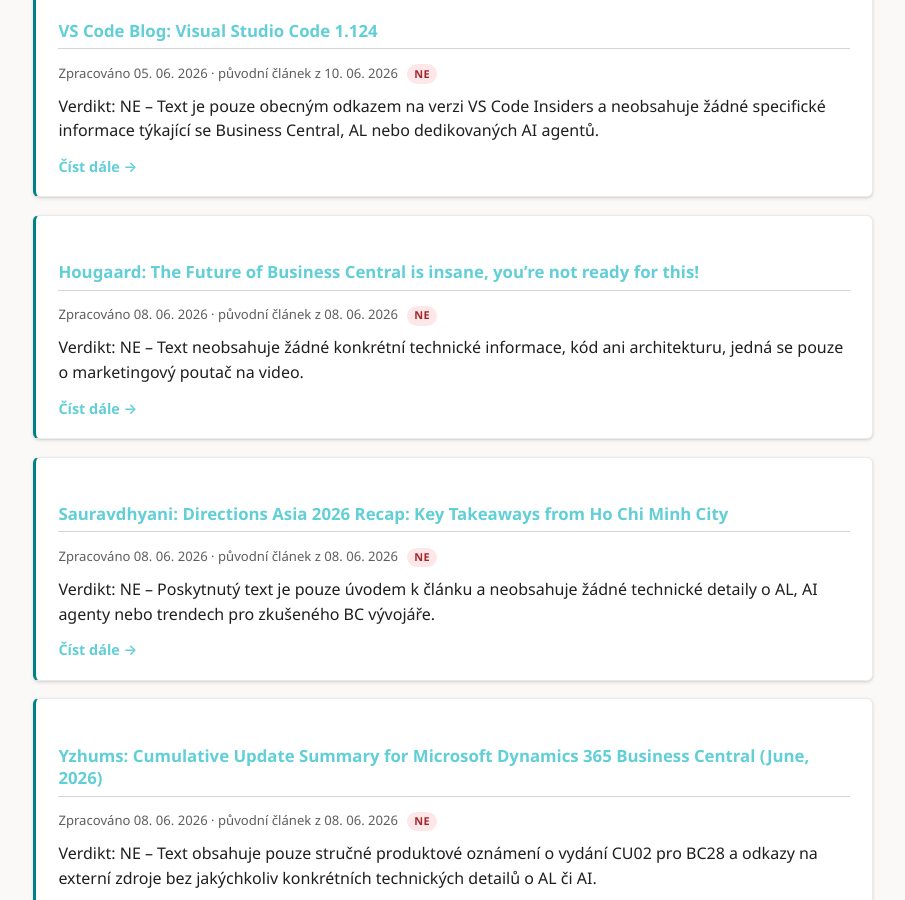
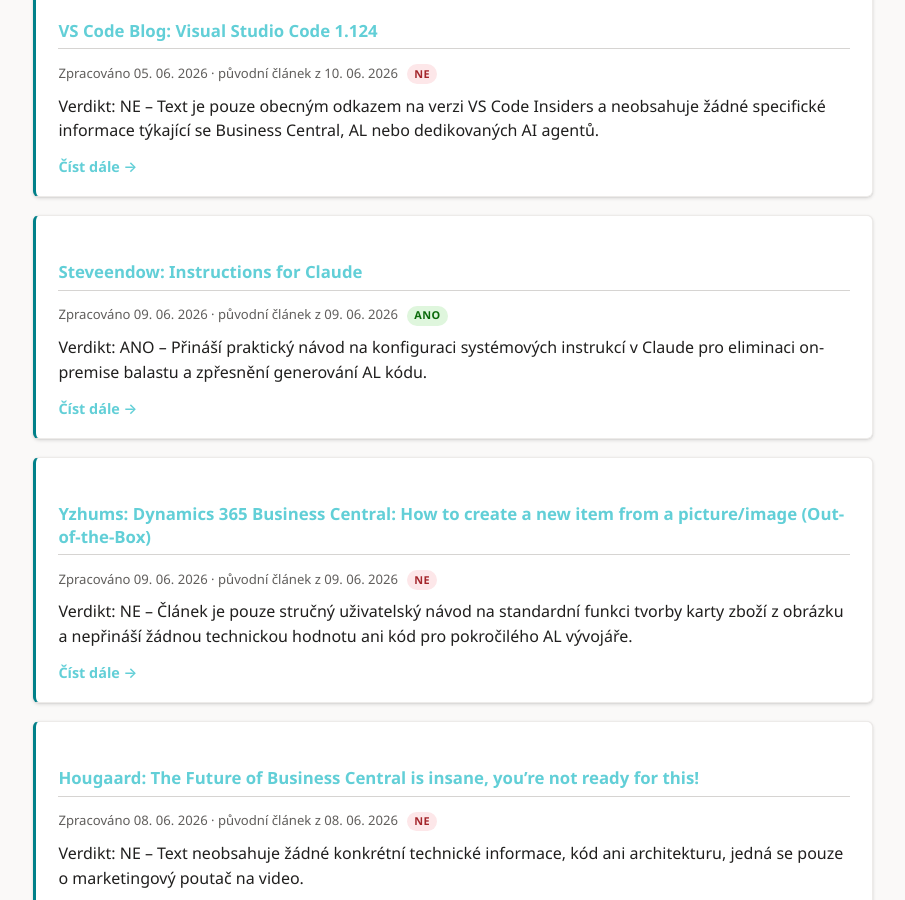
Before and after one commit to ValsorimS/bc-daily-digest, a Jekyll site: the page built from index.md, in a window 1280 px wide and 900 px high, scrolled down 233 px. Shown: the whole window, without its empty margins (187-1092 px from the left). Built offline with Jekyll 4.4.1, drawn with Linux system fonts in a browser that asks for light colours.

Commit message:
Update daily digest

```diff
--- /dev/null
+++ b/_posts/2026-06-09-kauffmann-2.md
@@ -0,0 +1,16 @@
+---
+layout: post
+title: "Kauffmann: How to get a reliable xRec"
+published: true
+original_date: 2023-05-11
+---
+
+Verdikt: ANO – Článek přináší jednoduché a spolehlivé řešení kritického problému s nekonzistentním chováním systémové proměnné `xRec` v event subscriberech platformy BC.
+
+<!--více-->
+
+- Proměnná `xRec` v platformových událostech typu `OnBeforeModifyEvent` vykazuje nespolehlivé chování a často obsahuje shodné hodnoty jako `Rec`, pokud je modifikace spuštěna AL kódem namísto interakce uživatele v UI.
+- Spolehlivou náhradou `xRec` je explicitní načtení původního (neupraveného) stavu záznamu přímo z databáze do lokální proměnné pomocí metody `Rec.GetBySystemId(Rec.SystemId)` na samém začátku subscriberu `OnBeforeModifyEvent`.
+- Tento návrhový vzor eliminuje potřebu složitého ukládání stavu dat přes Single-Instance codeunity a garantuje identické chování validací pro UI operace, webové služby, API i background joby.
+
+[Číst celý článek](https://www.kauffmann.nl/2023/05/11/how-to-get-a-reliable-xrec/)
--- a/_posts/2026-06-09-steveendow-0.md
+++ b/_posts/2026-06-09-steveendow-0.md
@@ -1,16 +1,16 @@
 ---
 layout: post
-title: "Steveendow: How many digits can a Business Central Amount field actually support?"
+title: "Steveendow: Instructions for Claude"
 published: true
-original_date: 2024-03-04
+original_date: 2026-06-09
 ---
 
-Verdikt: NE – Článek je neúplný a řeší pouze elementární chování datového typu Decimal u extrémních peněžních částek bez jakékoli vazby na moderní AL trendy nebo AI agenty.
+Verdikt: ANO – Přináší praktický návod na konfiguraci systémových instrukcí v Claude pro eliminaci on-premise balastu a zpřesnění generování AL kódu.
 
 <!--více-->
 
-- Analýza limitů ukládání a validace velkých číselných hodnot v polích typu `Decimal` (Amount) v prostředí Business Central Online pro hyperinflační měny.
-- Detekce nekonzistence mezi chováním BC runtime při validaci přetečení rozsahu a oficiální vývojářskou dokumentací Microsoftu pro datový typ `Decimal`.
-- Vzhledem k předčasnému ukončení textu chybí finální technické srovnání reálného limitu precision/scale oproti teoretickému maximu platformy.
+- Integrace permanentního systémového promptu (Instructions for Claude) pro optimalizaci interakce LLM s vývojářem v jazyce AL.
+- Cílená eliminace on-premise kontextu konfigurací zaměřenou výhradně na Business Central SaaS (Online), PTE (Per-Tenant Extensions) a AppSource standardy.
+- Řízení persony AI agenta pro potlačení žargonu a nepřesností při generování AL syntaxe a technické dokumentace (FRD/PRD).
 
-[Číst celý článek](https://blog.steveendow.com/2024/03/how-many-digits-can-business-central.html)
+[Číst celý článek](https://blog.steveendow.com/2026/06/instructions-for-claude.html)
--- /dev/null
+++ b/_posts/2026-06-09-yzhums-1.md
@@ -0,0 +1,16 @@
+---
+layout: post
+title: "Yzhums: Dynamics 365 Business Central: How to create a new item from a picture/image (Out-of-the-Box)"
+published: true
+original_date: 2026-06-09
+---
+
+Verdikt: NE – Článek je pouze stručný uživatelský návod na standardní funkci tvorby karty zboží z obrázku a nepřináší žádnou technickou hodnotu ani kód pro pokročilého AL vývojáře.
+
+<!--více-->
+
+- Využití nativní integrace Azure AI/Copilot pro analýzu nadefinovaného schématu obrázku a automatické předvyplnění tabulky *Item* (T27).
+- Technicky se proces opírá o zpracování nestrukturovaných dat (obrázků) uložených v *Tenant Media*, která jsou přes systémové knihovny odesílána na Azure Cognitive Services k extrakci klíčových atributů.
+- Pro AL vývojáře představuje tato oblast základ pro customizaci pomocí *Copilot toolkitu* v AL, kde lze přes Azure OpenAI Service implementovat vlastní agenty pro specifickou klasifikaci nestrukturovaných vstupů.
+
+[Číst celý článek](https://yzhums.com/74106/)
--- a/history.json
+++ b/history.json
@@ -81,5 +81,8 @@
     "https://www.microsoft.com/en-us/dynamics-365/blog/it-professional/2025/07/17/irs-1099-reporting-business-central/": "2026-06-08T17:05:39.290093",
     "https://blog.steveendow.com/2024/03/how-many-digits-can-business-central.html": "2026-06-09T00:24:27.057278",
     "https://code.visualstudio.com/updates/v1_119": "2026-06-09T00:26:16.015814",
-    "https://lifehacks365.com/2026/05/04/dynamicscon-2026-las-vegas-nv/?utm_source=rss&utm_medium=rss&utm_campaign=dynamicscon-2026-las-vegas-nv": "2026-06-09T00:27:27.275697"
+    "https://lifehacks365.com/2026/05/04/dynamicscon-2026-las-vegas-nv/?utm_source=rss&utm_medium=rss&utm_campaign=dynamicscon-2026-las-vegas-nv": "2026-06-09T00:27:27.275697",
+    "https://blog.steveendow.com/2026/06/instructions-for-claude.html": "2026-06-09T09:04:07.934150",
+    "https://yzhums.com/74106/": "2026-06-09T09:05:20.725758",
+    "https://www.kauffmann.nl/2023/05/11/how-to-get-a-reliable-xrec/": "2026-06-09T09:06:37.397984"
 }
```
